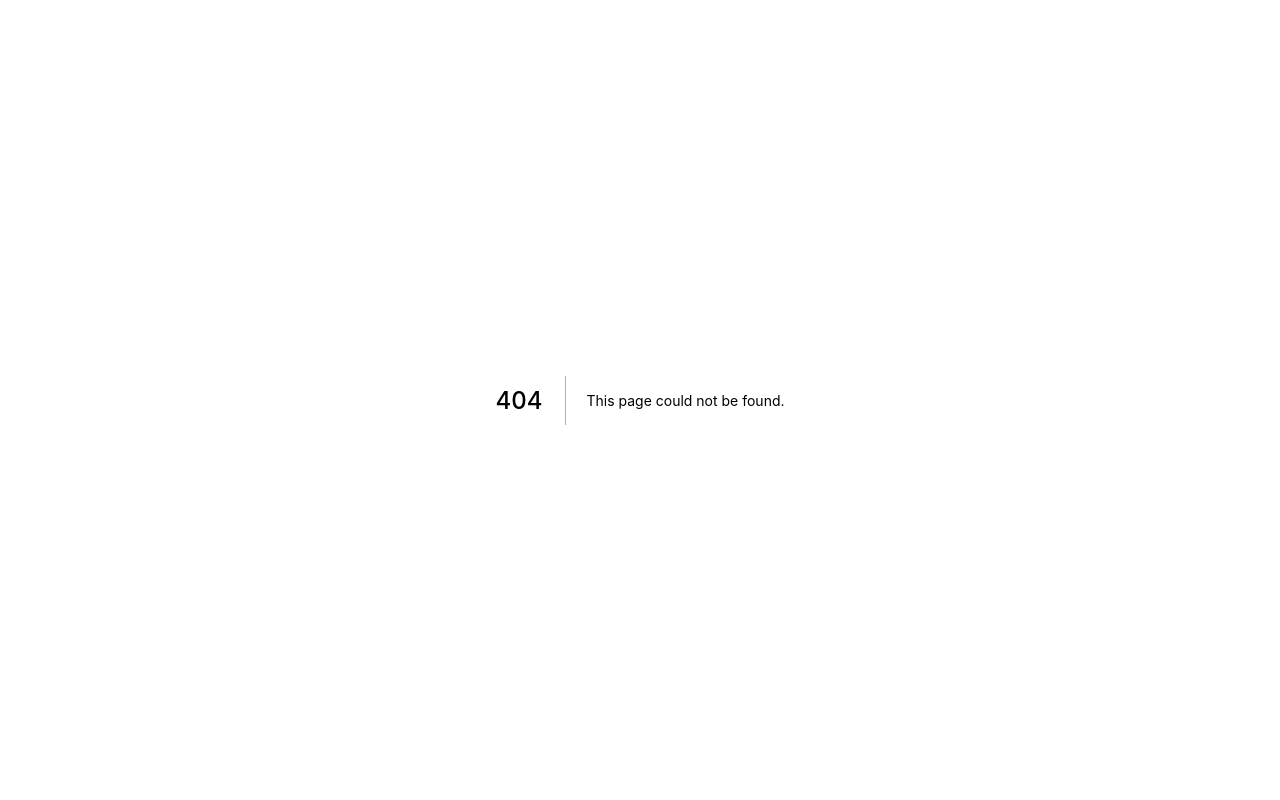
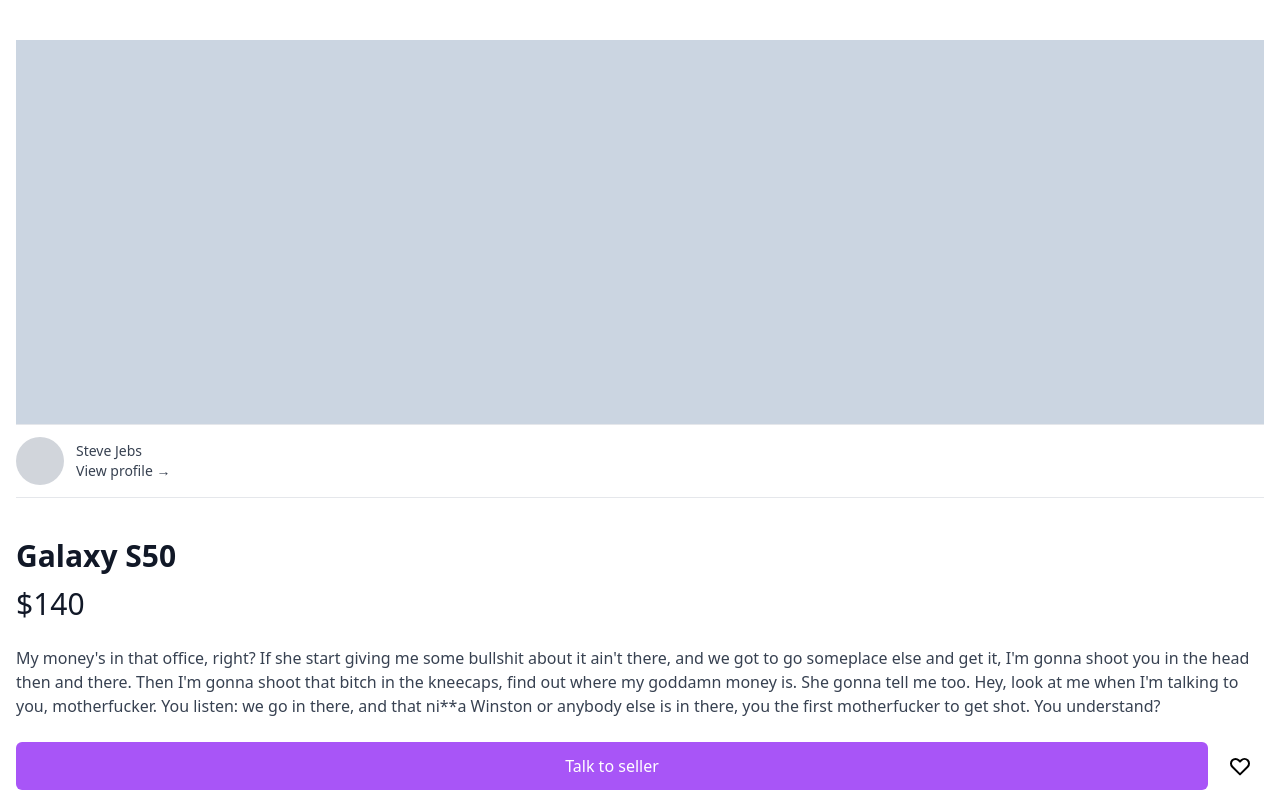
Before and after one commit to jaieve/carrot-market, a Next.js app: page /items/1 in a window 1280 px wide. Before the commit this address had no page. Shown: the top 800 px of the page. Built offline with nearby package versions, Linux system fonts and the light colour scheme.

Commit message:
[ui] item detail

```diff
--- /dev/null
+++ b/pages/items/[id].tsx
@@ -0,0 +1,75 @@
+import type { NextPage } from "next";
+
+const ItemDetail: NextPage = () => {
+  return (
+    <div className="px-4 py-10">
+      <div className="mb-8">
+        <div className="h-96 bg-slate-300" />
+        <div className="flex cursor-pointer items-center space-x-3 border-y py-3">
+          <div className="h-12 w-12 rounded-full bg-gray-300" />
+          <div>
+            <p className="text-sm font-medium text-gray-700">Steve Jebs</p>
+            <p className="text-sm font-medium text-gray-700">
+              View profile &rarr;
+            </p>
+          </div>
+        </div>
+        <div className="mt-10">
+          <h1 className="text-3xl font-bold text-gray-900">Galaxy S50</h1>
+          <span className="mt-3 block text-3xl text-gray-900">$140</span>
+          <p className="my-6 text-base text-gray-700">
+            My money&apos;s in that office, right? If she start giving me some
+            bullshit about it ain&apos;t there, and we got to go someplace else
+            and get it, I&apos;m gonna shoot you in the head then and there.
+            Then I&apos;m gonna shoot that bitch in the kneecaps, find out where
+            my goddamn money is. She gonna tell me too. Hey, look at me when
+            I&apos;m talking to you, motherfucker. You listen: we go in there,
+            and that ni**a Winston or anybody else is in there, you the first
+            motherfucker to get shot. You understand?
+          </p>
+          <div className="flex items-center justify-between space-x-2">
+            <button
+              className="focus ring-offset flex-1 rounded-md bg-purple-500 py-3 font-medium
+             text-white hover:bg-purple-600
+            focus:outline-none focus:ring-2 focus:ring-purple-500 focus:ring-offset-2
+            "
+            >
+              Talk to seller
+            </button>
+            <button className="justify-centertext-gray-400 flex items-center rounded-full p-3 hover:rounded-full hover:bg-gray-100">
+              <svg
+                className="h-6 w-6 "
+                xmlns="http://www.w3.org/2000/svg"
+                fill="none"
+                viewBox="0 0 24 24"
+                stroke="currentColor"
+                aria-hidden="true"
+              >
+                <path
+                  strokeLinecap="round"
+                  strokeLinejoin="round"
+                  strokeWidth="2"
+                  d="M4.318 6.318a4.5 4.5 0 000 6.364L12 20.364l7.682-7.682a4.5 4.5 0 00-6.364-6.364L12 7.636l-1.318-1.318a4.5 4.5 0 00-6.364 0z"
+                />
+              </svg>
+            </button>
+          </div>
+        </div>
+      </div>
+      <div>
+        <h2 className="text-2xl font-bold text-gray-900">Similar items</h2>
+        <div className="grid grid-cols-2 gap-4">
+          {[1, 2, 3, 4, 5, 6].map((_, i) => (
+            <div key={i}>
+              <div className="mb-4 h-56 w-full bg-slate-300" />
+              <h3 className="text-sm text-gray-700">Galaxy S60</h3>
+              <p className="ext-sm font-semibold text-gray-900">$6</p>
+            </div>
+          ))}
+        </div>
+      </div>
+    </div>
+  );
+};
+
+export default ItemDetail;
```
